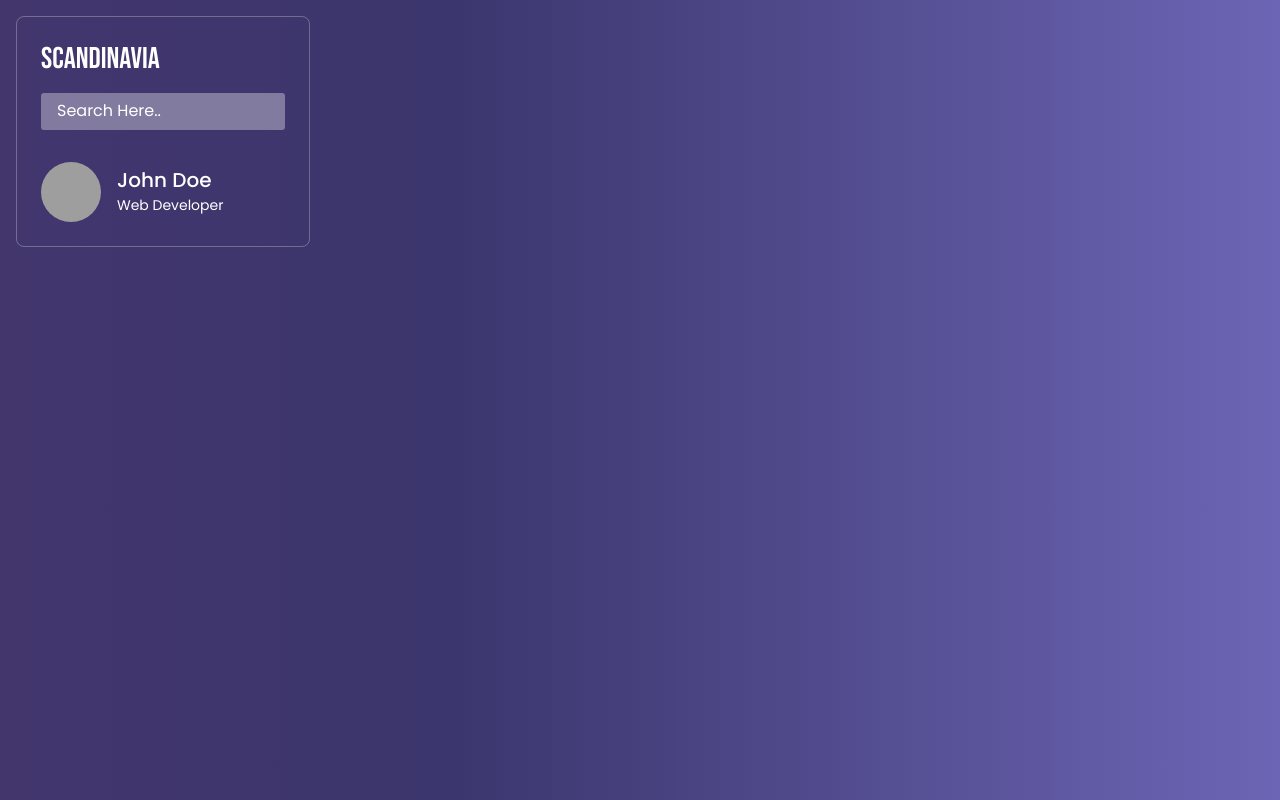
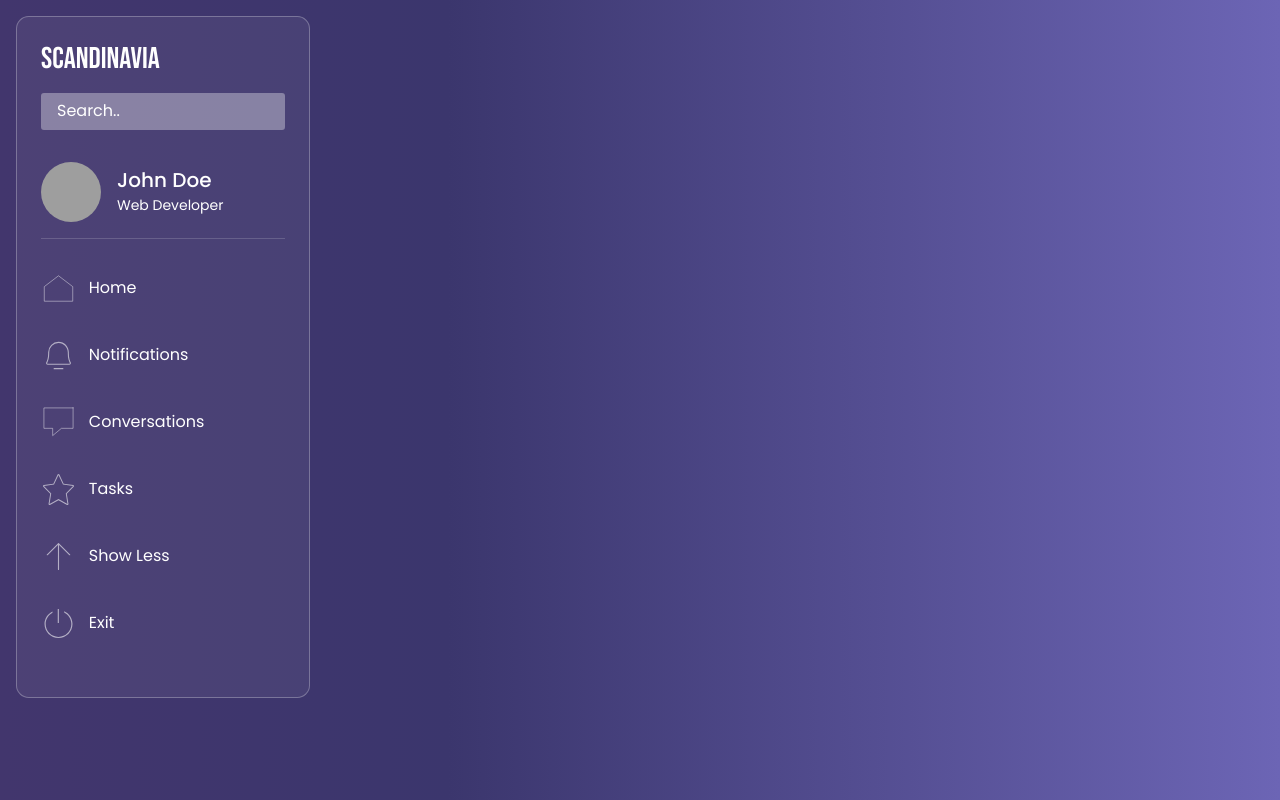
Before and after one commit to priyan1995/scandinav_test, a React (Create React App) app: page / in a window 1280 px wide. Built offline with nearby package versions, Linux system fonts and the light colour scheme; grey boxes are pictures that could not be loaded.

Commit message:
left sidebar added

```diff
--- a/src/components/common/Sidebar.jsx
+++ b/src/components/common/Sidebar.jsx
@@ -1,6 +1,13 @@
 import React from "react";
 import { UiInput } from "./UiInput";
 import UserImg from "../../styles/img/prof.jpeg"
+import { HomeIcon } from "../../styles/icons/HomeIcon";
+import { Link } from "react-router-dom";
+import { BellIcon } from "../../styles/icons/BellIcon";
+import { MessageIcon } from "../../styles/icons/MessageIcon";
+import { StarIcon } from "../../styles/icons/StarIcon";
+import { UpArrow } from "../../styles/icons/UpIcon";
+import { PowerIcon } from "../../styles/icons/PowerIcon";
 
 export const Sidebar = () => {
     return (
@@ -8,16 +15,49 @@ export const Sidebar = () => {
             <div className="pd-sidebar">
                 <div className="pd-sidebar__header">
                     <h2>Scandinavia</h2>
-                    <UiInput type="text" placeholder="Search Here.." />
+                    <UiInput type="text" placeholder="Search.." />
                 </div>
 
                 <div className="pd-sidebar__profile">
-                    <img src={UserImg } />
+                    <img src={UserImg} />
                     <div>
                         <h4>John Doe</h4>
                         <p>Web Developer</p>
                     </div>
                 </div>
+
+                <div className="pd-sidebar__items">
+                    <div>
+                        <HomeIcon />
+                        <Link to="/">Home</Link>
+                    </div>
+
+                    <div>
+                        <BellIcon />
+                        <Link to="/">Notifications</Link>
+                    </div>
+
+                    <div>
+                        <MessageIcon />
+                        <Link to="/">Conversations</Link>
+                    </div>
+
+                    <div>
+                        <StarIcon />
+                        <Link to="/">Tasks</Link>
+                    </div>
+
+                    <div>
+                        <UpArrow />
+                        <Link to="/">Show Less</Link>
+                    </div>
+
+                    <div>
+                        <PowerIcon />
+                        <Link to="/">Exit</Link>
+                    </div>
+                </div>
+
             </div>
 
         </>
--- a/src/styles/_sidebar.scss
+++ b/src/styles/_sidebar.scss
@@ -3,8 +3,9 @@
 .pd-sidebar {
     padding: 2rem 0;
     border: 1px solid #ffffff45;
-    border-radius: 0.5rem;
+    border-radius: 0.8rem;
     padding: 1.5rem;
+    background: #ffffff0f;
     &__header {
         h2 {
             @include fnt-poppins(500, 30px);
@@ -37,6 +38,9 @@
         display: flex;
         align-items: center;
         margin-top: 2rem;
+        margin-bottom: 2rem;
+        border-bottom: 1px solid #ffffff29;
+        padding-bottom: 1rem;
         img {
             width: 60px;
             height: 60px;
@@ -59,4 +63,30 @@
             }
         }
     }
+
+    &__items {
+        div {
+            display: flex;
+            align-items: center;
+            cursor: pointer;
+            margin-bottom: 2rem;
+            svg {
+                width: 35px;
+                height: auto;
+                cursor: pointer;
+                path {
+                    fill: #ffffff94;
+                }
+            }
+
+            a {
+                margin-left: 0.8rem;
+                @include fnt-poppins(400, 16px);
+                color: $fontColorLight;
+                text-decoration: none;
+                margin-bottom: 0;
+                cursor: pointer;
+            }
+        }
+    }
 }
--- /dev/null
+++ b/src/styles/_svg.scss
@@ -0,0 +1,9 @@
+.pd-home-icon {
+    margin-bottom: 0 !important;
+    .a {
+        fill: none;
+        stroke: #ffffff94;
+        strokeLinecap: round;
+        strokeLinejoin: round;
+    }
+}
--- /dev/null
+++ b/src/styles/icons/BellIcon.jsx
@@ -0,0 +1,11 @@
+import React from "react";
+
+export const BellIcon = () => {
+    return (
+        <>
+            <svg fill="#000000" width="800px" height="800px" viewBox="0 0 256 256" id="Flat" xmlns="http://www.w3.org/2000/svg">
+                <path d="M164,224.00024a4.0002,4.0002,0,0,1-4,4H96a4,4,0,1,1,0-8h64A4.0002,4.0002,0,0,1,164,224.00024Zm53.38672-33.998a11.84205,11.84205,0,0,1-10.37012,5.998H48.9834a11.99864,11.99864,0,0,1-10.33887-18.05371c6.18555-10.64062,13.55859-30.71875,13.55859-65.94629v-8a75.89961,75.89961,0,0,1,75.7959-76c.19336,0,.38575.001.5791.002,41.48047.30761,75.22657,34.80566,75.22657,76.90136v7.09668c0,35.22852,7.36914,55.30762,13.55176,65.94824A11.91553,11.91553,0,0,1,217.38672,190.0022Zm-6.94824-8.03418c-6.67578-11.49121-14.63379-32.958-14.63379-69.96778v-7.09668c0-37.71679-30.18457-68.626-67.28516-68.90136-.17187-.001-.34668-.002-.51855-.002a67.89936,67.89936,0,0,0-67.79786,68v8c0,37.00977-7.96289,58.47559-14.64257,69.9668a3.96528,3.96528,0,0,0-.01367,4.04394,3.89456,3.89456,0,0,0,3.43652,1.98926H207.0166a3.89749,3.89749,0,0,0,3.43652-1.98828A3.96563,3.96563,0,0,0,210.43848,181.968Z" />
+            </svg>
+        </>
+    )
+}
--- /dev/null
+++ b/src/styles/icons/HomeIcon.jsx
@@ -0,0 +1,15 @@
+import React from "react";
+
+
+
+export const HomeIcon = (props) => {
+
+    return (
+        <>
+            <div className="pd-home-icon">
+                <svg width="800px" height="800px" viewBox="0 0 48 48" xmlns="http://www.w3.org/2000/svg"><defs></defs><polygon class="a" points="43.5 21.446 24 6.554 4.5 21.446 4.5 41.446 43.5 41.446 43.5 21.446" /></svg>
+            </div>
+
+        </>
+    )
+}
--- /dev/null
+++ b/src/styles/icons/MessageIcon.jsx
@@ -0,0 +1,9 @@
+import React from "react";
+
+export const MessageIcon = () => {
+    return (
+        <>
+            <svg width="800px" height="800px" viewBox="0 0 24 24" xmlns="http://www.w3.org/2000/svg" fill="none" stroke="#ffffff94" strokeWidth="0.5" strokeLinecap="round" strokeLinejoin="miter"><polygon points="22 2 22 16 14 16 8 21 8 16 2 16 2 2 22 2"></polygon></svg>
+        </>
+    )
+}
--- /dev/null
+++ b/src/styles/icons/PowerIcon.jsx
@@ -0,0 +1,20 @@
+import React from "react";
+
+export const PowerIcon = () => {
+    return (
+        <>
+
+            <svg width="800px" height="800px" viewBox="0 0 32 32" version="1.1" xmlns="http://www.w3.org/2000/svg" >
+                <g id="icomoon-ignore">
+                </g>
+                <path d="M15.306 2.672h1.066v12.795h-1.066v-12.795z" fill="#000000">
+
+                </path>
+                <path d="M21.17 4.829v1.179c3.881 1.914 6.559 5.912 6.559 10.524 0 6.467-5.261 11.729-11.729 11.729s-11.729-5.261-11.729-11.729c0-4.484 2.53-8.386 6.236-10.359v-1.199c-4.318 2.056-7.302 6.457-7.302 11.558 0 7.066 5.729 12.795 12.795 12.795s12.795-5.729 12.795-12.795c0-5.226-3.135-9.718-7.625-11.704z" fill="#000000">
+
+                </path>
+            </svg>
+
+        </>
+    )
+}
--- /dev/null
+++ b/src/styles/icons/StarIcon.jsx
@@ -0,0 +1,19 @@
+import React from "react";
+
+export const StarIcon = () => {
+    return (
+        <>
+            <svg style={{ padding: "2px" }} version="1.0" id="Layer_1" xmlns="http://www.w3.org/2000/svg"
+                viewBox="0 0 64 64" enableBackground="new 0 0 64 64" >
+                <path fill="#231F20" d="M32.001,2.484c0.279,0,0.463,0.509,0.463,0.509l8.806,18.759l20.729,3.167L47,40.299L50.541,62
+	l-18.54-10.254L13.461,62l3.541-21.701L2.003,24.919l20.729-3.167L31.53,3.009C31.53,3.009,31.722,2.484,32.001,2.484 M32.001,0.007
+	c-0.775,0-1.48,0.448-1.811,1.15l-8.815,18.778L1.701,22.941c-0.741,0.113-1.356,0.632-1.595,1.343
+	c-0.238,0.71-0.059,1.494,0.465,2.031l14.294,14.657l-3.378,20.704c-0.124,0.756,0.195,1.517,0.822,1.957
+	C12.653,63.877,13.057,64,13.461,64c0.332,0,0.666-0.084,0.968-0.25l17.572-9.719l17.572,9.719c0.302,0.166,0.636,0.25,0.968,0.25
+	c0.404,0,0.808-0.123,1.151-0.366c0.627-0.44,0.946-1.201,0.822-1.957l-3.378-20.704l14.294-14.657
+	c0.523-0.537,0.703-1.321,0.465-2.031c-0.238-0.711-0.854-1.229-1.595-1.343l-19.674-3.006L33.812,1.157
+	C33.481,0.455,32.776,0.007,32.001,0.007L32.001,0.007z"/>
+            </svg>
+        </>
+    )
+}
--- /dev/null
+++ b/src/styles/icons/UpIcon.jsx
@@ -0,0 +1,19 @@
+import React from "react";
+
+export const UpArrow = () => {
+    return (
+        <>
+            <svg style={{ padding: "4px" }} fill="#000000" height="800px" width="800px" version="1.1" id="Layer_1" xmlns="http://www.w3.org/2000/svg"
+                viewBox="0 0 512.027 512.027" >
+                <g>
+                    <g>
+                        <path d="M476.881,216.453L263.547,3.12c-4.16-4.16-10.88-4.16-15.04,0L35.174,216.453c-4.053,4.267-3.947,10.987,0.213,15.04
+			c4.16,3.947,10.667,3.947,14.827,0L245.307,36.4v464.96c0,5.867,4.8,10.667,10.667,10.667c5.867,0,10.667-4.8,10.667-10.667V36.4
+			l195.093,195.093c4.267,4.053,10.987,3.947,15.04-0.213C480.827,227.12,480.827,220.613,476.881,216.453z"/>
+                    </g>
+                </g>
+            </svg>
+
+        </>
+    )
+}
--- a/src/styles/styles.scss
+++ b/src/styles/styles.scss
@@ -2,3 +2,4 @@
 @import "mixin";
 @import "main";
 @import "sidebar";
+@import "svg";
```
